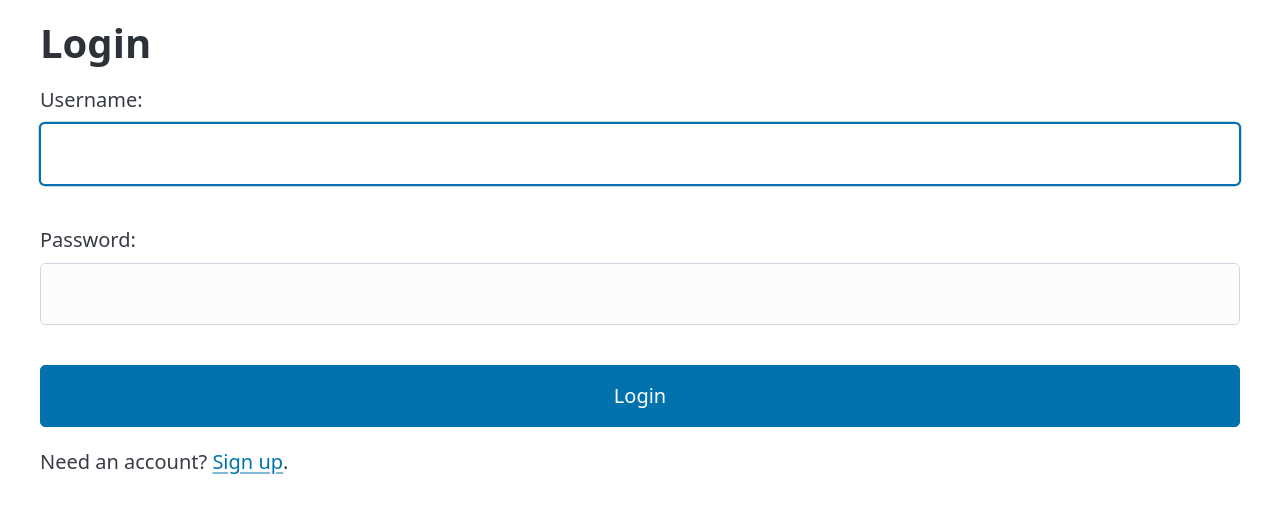
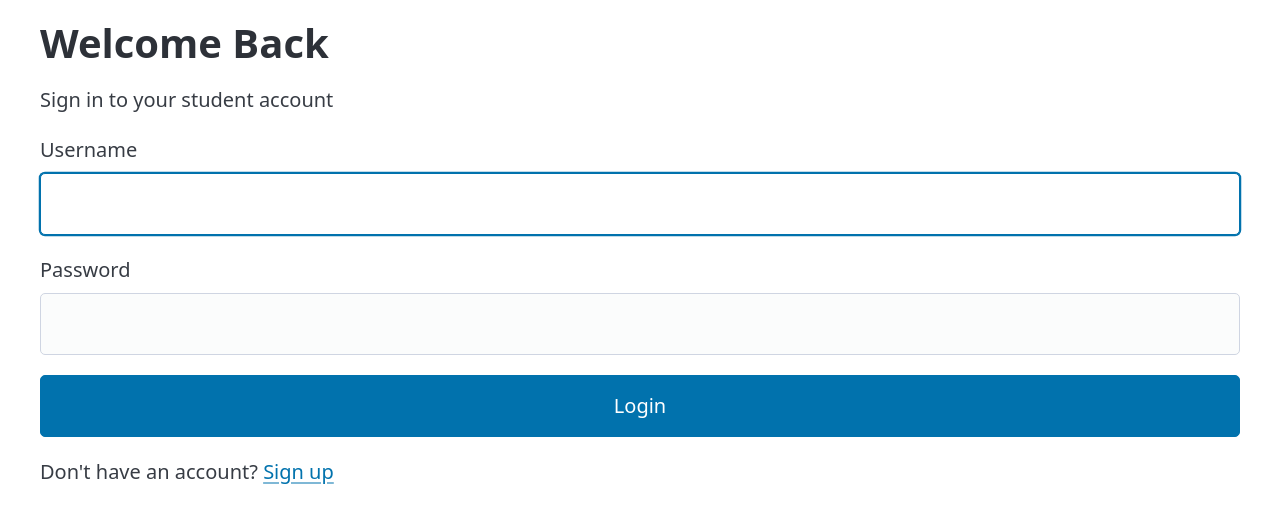
Before and after one commit to rabiarashid-ai/Software-Engineering-Final-Project, a Django app: page /accounts/login/ in a window 1280 px wide. Shown: the part 110-633 px from the top of the page. Run offline with Django 4.2, Linux system fonts and the light colour scheme; some libraries are stand-ins or nearby versions.

Commit message:
login page

```diff
--- a/templates/registration/login.html
+++ b/templates/registration/login.html
@@ -1,12 +1,65 @@
 {% extends "base.html" %}
-{% block title %}Login{% endblock %}
+
+{% block title %}Login - Student Enrollment System{% endblock %}
+
 {% block content %}
-<h1>Login</h1>
-<form method="post">
-    {% csrf_token %}
-    {{ form.as_p }}
-    <button type="submit">Login</button>
-    <input type="hidden" name="next" value="{{ next }}">
-</form>
-<p>Need an account? <a href="{% url 'signup' %}">Sign up</a>.</p>
+<div class="container py-5">
+    <div class="row justify-content-center">
+        <div class="col-md-8 col-lg-6">
+            <div class="card shadow-sm">
+                <div class="card-body p-5">
+                    <div class="text-center mb-4">
+                        <i class="bi bi-mortarboard-fill text-primary" style="font-size: 3rem;"></i>
+                        <h1 class="h3 mt-3 mb-2 fw-bold">Welcome Back</h1>
+                        <p class="text-muted">Sign in to your student account</p>
+                    </div>
+
+                    {% if form.non_field_errors %}
+                    <div class="alert alert-danger">
+                        {{ form.non_field_errors }}
+                    </div>
+                    {% endif %}
+
+                    <form method="post" novalidate>
+                        {% csrf_token %}
+
+                        <div class="mb-3">
+                            <label class="form-label" for="{{ form.username.id_for_label }}">
+                                {{ form.username.label }}
+                            </label>
+                            {{ form.username }}
+                            {% if form.username.errors %}
+                            <div class="text-danger small">{{ form.username.errors }}</div>
+                            {% endif %}
+                        </div>
+
+                        <div class="mb-3">
+                            <label class="form-label" for="{{ form.password.id_for_label }}">
+                                {{ form.password.label }}
+                            </label>
+                            {{ form.password }}
+                            {% if form.password.errors %}
+                            <div class="text-danger small">{{ form.password.errors }}</div>
+                            {% endif %}
+                        </div>
+
+                        <button type="submit" class="btn btn-primary w-100 py-2 mb-3">
+                            <i class="bi bi-box-arrow-in-right me-2"></i>
+                            Login
+                        </button>
+
+                        <div class="text-center">
+                            <p class="text-muted mb-0">
+                                Don't have an account?
+                                <a href="{% url 'signup' %}" class="text-primary text-decoration-none fw-semibold">
+                                    Sign up
+                                </a>
+                            </p>
+                        </div>
+                    </form>
+                </div>
+            </div>
+        </div>
+    </div>
+</div>
 {% endblock %}
```
